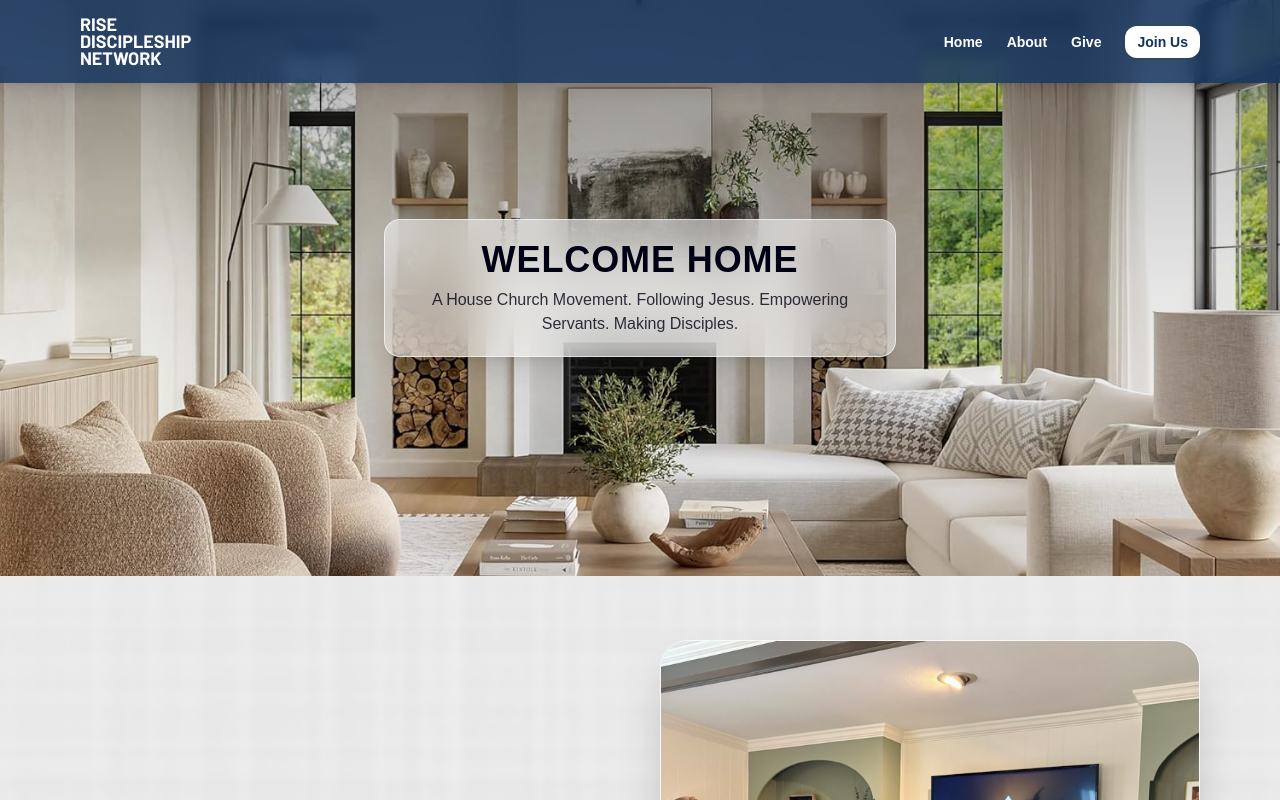
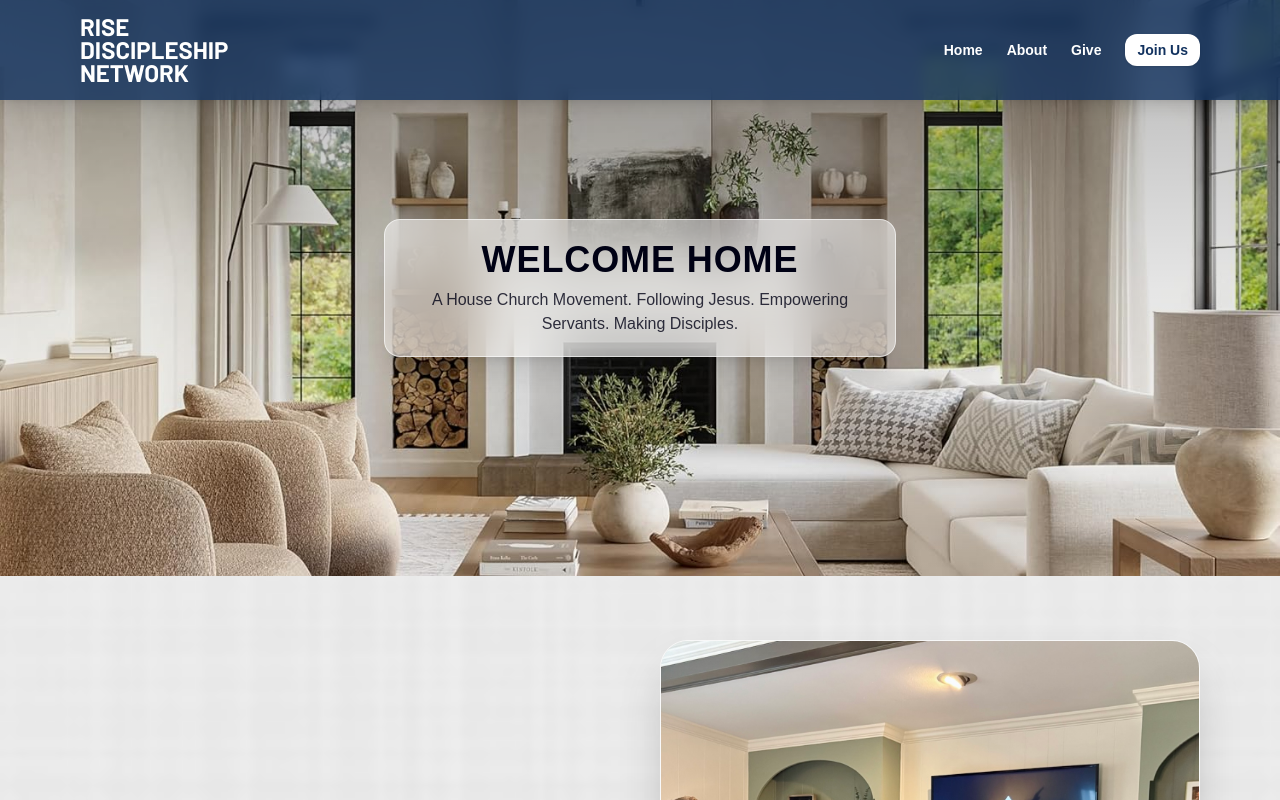
Before and after one commit to CarlosLawler/RISE-Website, a Next.js app: page / in a window 1280 px wide. Shown: the top 800 px of the page. Built offline with nearby package versions, Linux system fonts and the light colour scheme.

Commit message:
Nav bar title text at top of screen a little bigger

```diff
--- a/src/app/components/layout/NavBar.tsx
+++ b/src/app/components/layout/NavBar.tsx
@@ -27,7 +27,7 @@ export default function NavBar() {
           {scrolled ? (
             <Image src="/riseShortLogo.png" alt="RISE Discipleship Network" width={140} height={28} priority />
           ) : (
-            <span className="block font-display text-lg font-bold uppercase leading-[0.95]">
+            <span className="block font-display text-2xl font-bold uppercase leading-[0.95]">
               RISE
               <br />
               Discipleship
```
